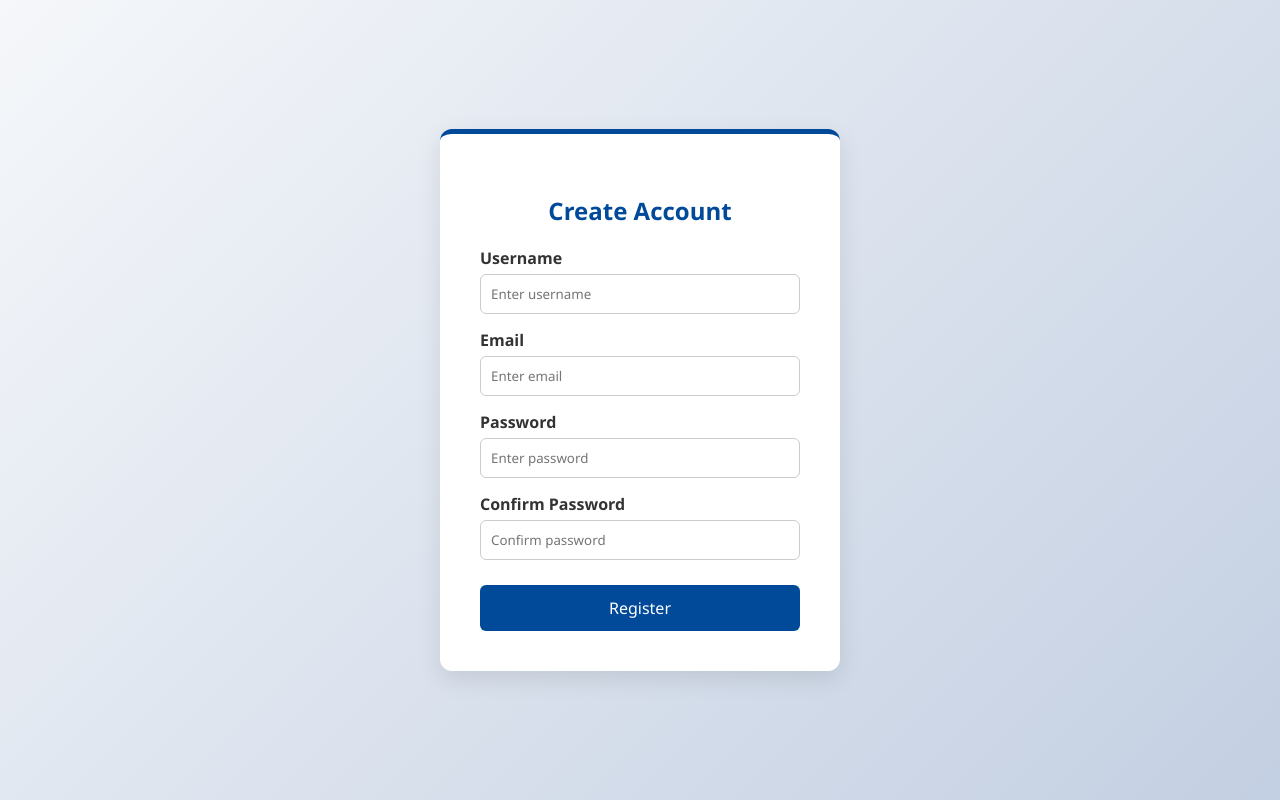
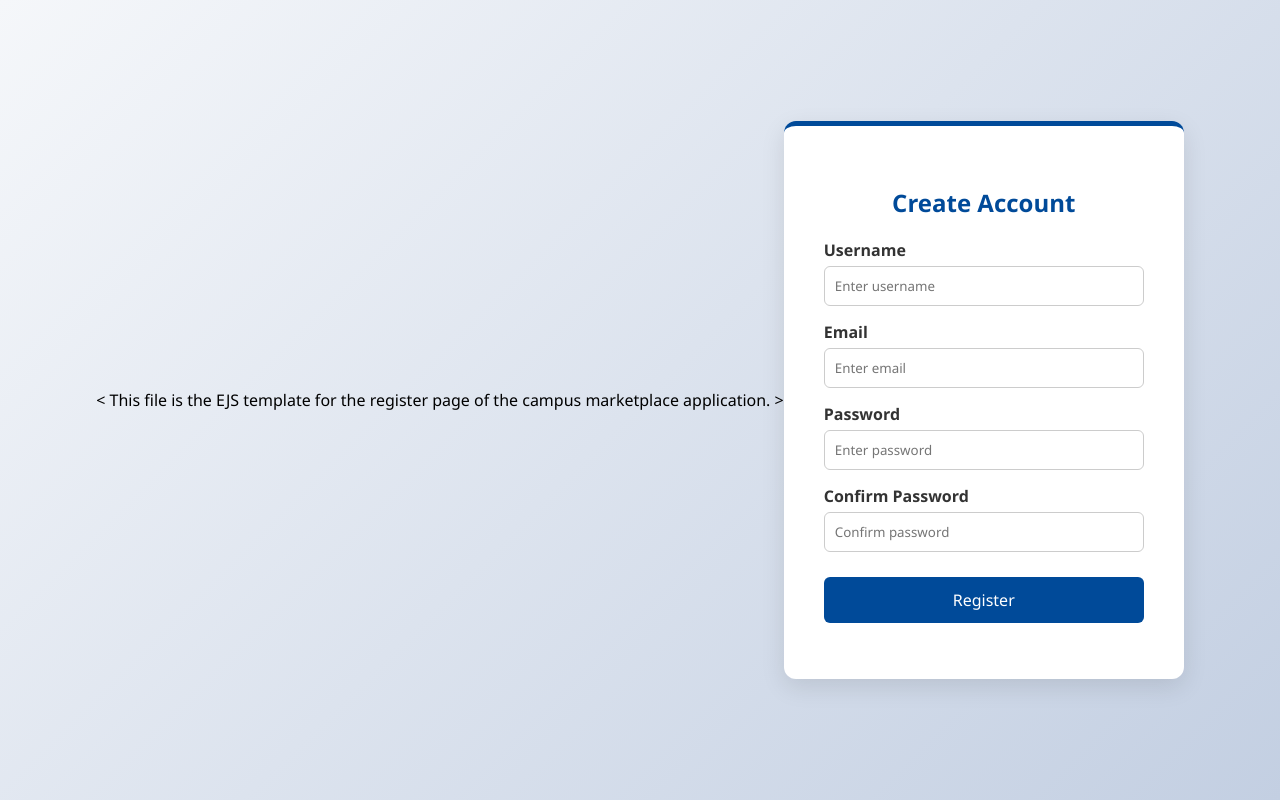
Before and after one commit to Duan514/comp3810sef_group12, a Node server app: page /register in a window 1280 px wide. Run offline with Node 20, Linux system fonts and the light colour scheme; some libraries are stand-ins or nearby versions.

Commit message:
Update register.ejs

```diff
--- a/views/register.ejs
+++ b/views/register.ejs
@@ -1,4 +1,4 @@
-<!-- This file is the EJS template for the register page of the campus marketplace application. -->
+< This file is the EJS template for the register page of the campus marketplace application. >
 
 <!DOCTYPE html>
 <html lang="en">
```
